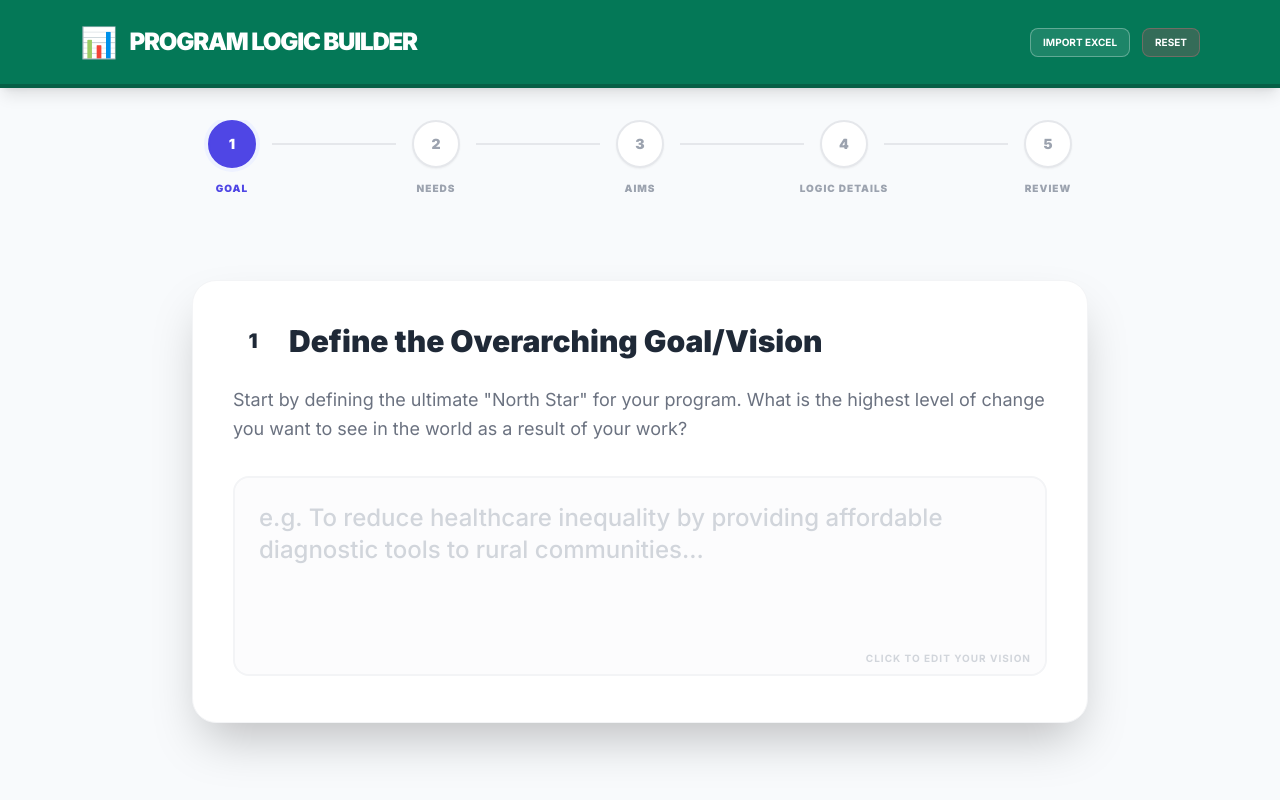
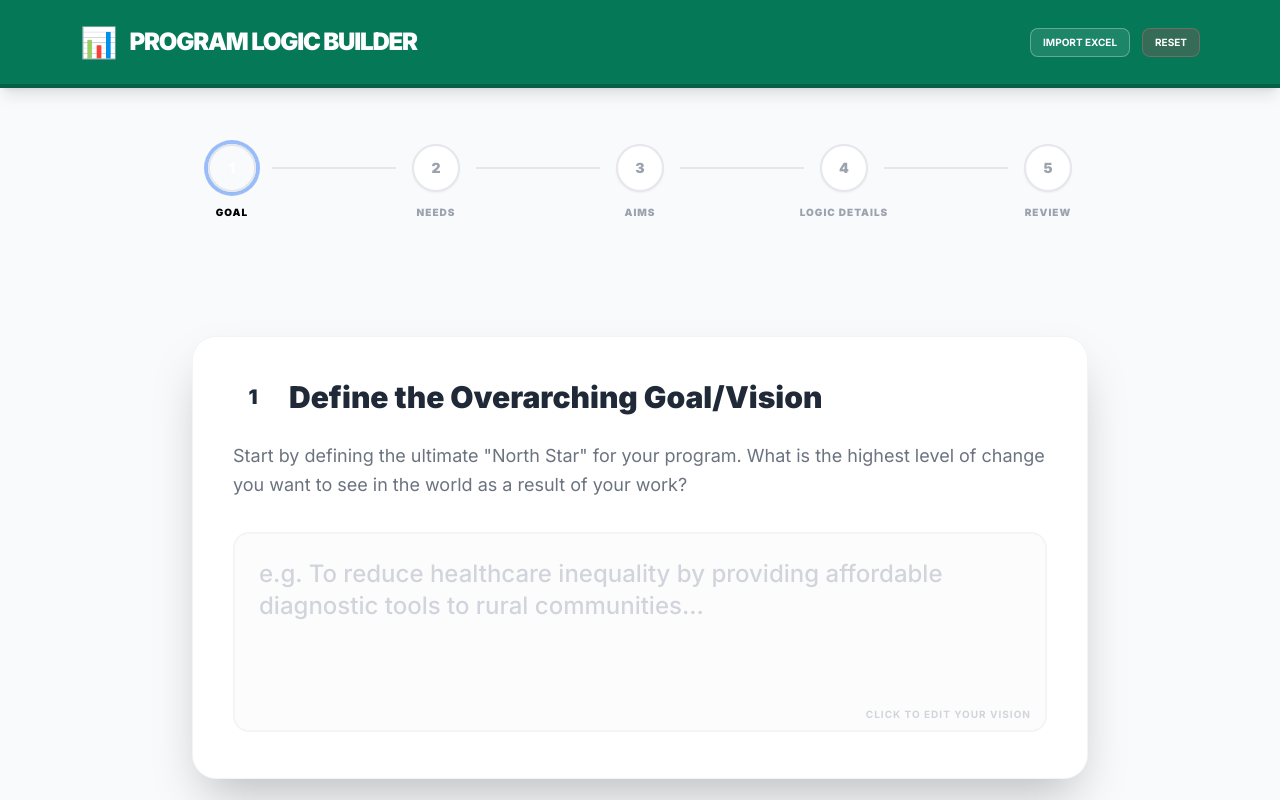
Before and after one commit to tmccorquodale/Logical-Program-Logic-Program, a React (Vite) app: page / in a window 1280 px wide. Shown: the top 800 px of the page. Built offline with nearby package versions, Linux system fonts and the light colour scheme.

Commit message:
Update StepIndicator styles and spacing

```diff
--- a/components/StepIndicator.tsx
+++ b/components/StepIndicator.tsx
@@ -16,7 +16,7 @@ const steps: { key: StepType; label: string }[] = [
 
 export const StepIndicator: React.FC<StepIndicatorProps> = ({ currentStep, onStepClick }) => {
   return (
-    <div className="flex items-center justify-between mb-12 px-4 max-w-4xl mx-auto overflow-x-auto pb-6 no-scrollbar">
+    <div className="flex items-center justify-between mb-16 px-4 max-w-4xl mx-auto overflow-x-auto pt-6 pb-10 no-scrollbar">
       {steps.map((step, index) => {
         const stepIndex = steps.findIndex(s => s.key === currentStep);
         const isActive = step.key === currentStep;
@@ -30,9 +30,9 @@ export const StepIndicator: React.FC<StepIndicatorProps> = ({ currentStep, onSte
               aria-label={`Navigate to ${step.label}`}
             >
               <div className={`w-12 h-12 rounded-full flex items-center justify-center border-2 transition-all duration-300 shadow-sm group-hover:shadow-md group-hover:scale-110 active:scale-95 ${
-                isActive ? 'bg-indigo-600 border-indigo-600 text-white ring-4 ring-indigo-50' :
-                isPast ? 'bg-emerald-500 border-emerald-500 text-white hover:bg-emerald-600' :
-                'bg-white border-gray-200 text-gray-400 group-hover:border-indigo-300 group-hover:text-indigo-500'
+                isActive ? 'bg-nsw-blue border-nsw-blue text-white ring-4 ring-nsw-light-blue/10' :
+                isPast ? 'bg-nsw-light-blue border-nsw-light-blue text-white hover:bg-nsw-blue' :
+                'bg-white border-gray-200 text-gray-400 group-hover:border-nsw-light-blue/30 group-hover:text-nsw-blue'
               }`}>
                 {isPast ? (
                   <svg className="w-6 h-6" fill="none" stroke="currentColor" viewBox="0 0 24 24">
@@ -43,13 +43,13 @@ export const StepIndicator: React.FC<StepIndicatorProps> = ({ currentStep, onSte
                 )}
               </div>
               <span className={`absolute -bottom-7 text-[10px] font-black uppercase tracking-widest whitespace-nowrap transition-colors duration-300 ${
-                isActive ? 'text-indigo-600' : isPast ? 'text-emerald-600' : 'text-gray-400 group-hover:text-indigo-500'
+                isActive ? 'text-nsw-blue' : isPast ? 'text-nsw-light-blue' : 'text-gray-400 group-hover:text-nsw-blue'
               }`}>
                 {step.label.split('. ')[1]}
               </span>
             </button>
             {index < steps.length - 1 && (
-              <div className={`flex-1 h-0.5 mx-4 min-w-[30px] transition-colors duration-700 ${isPast ? 'bg-emerald-500' : 'bg-gray-200'}`} />
+              <div className={`flex-1 h-0.5 mx-4 min-w-[30px] transition-colors duration-700 ${isPast ? 'bg-nsw-light-blue' : 'bg-gray-200'}`} />
             )}
           </React.Fragment>
         );
```
